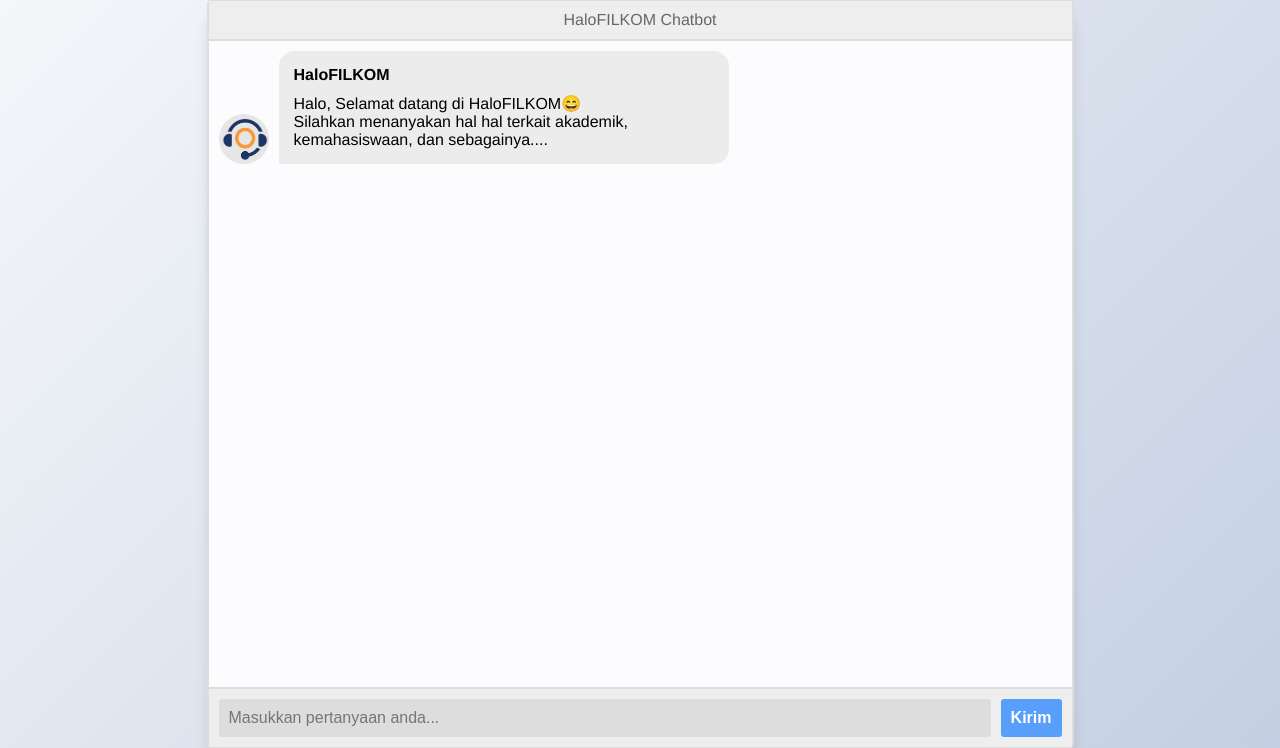
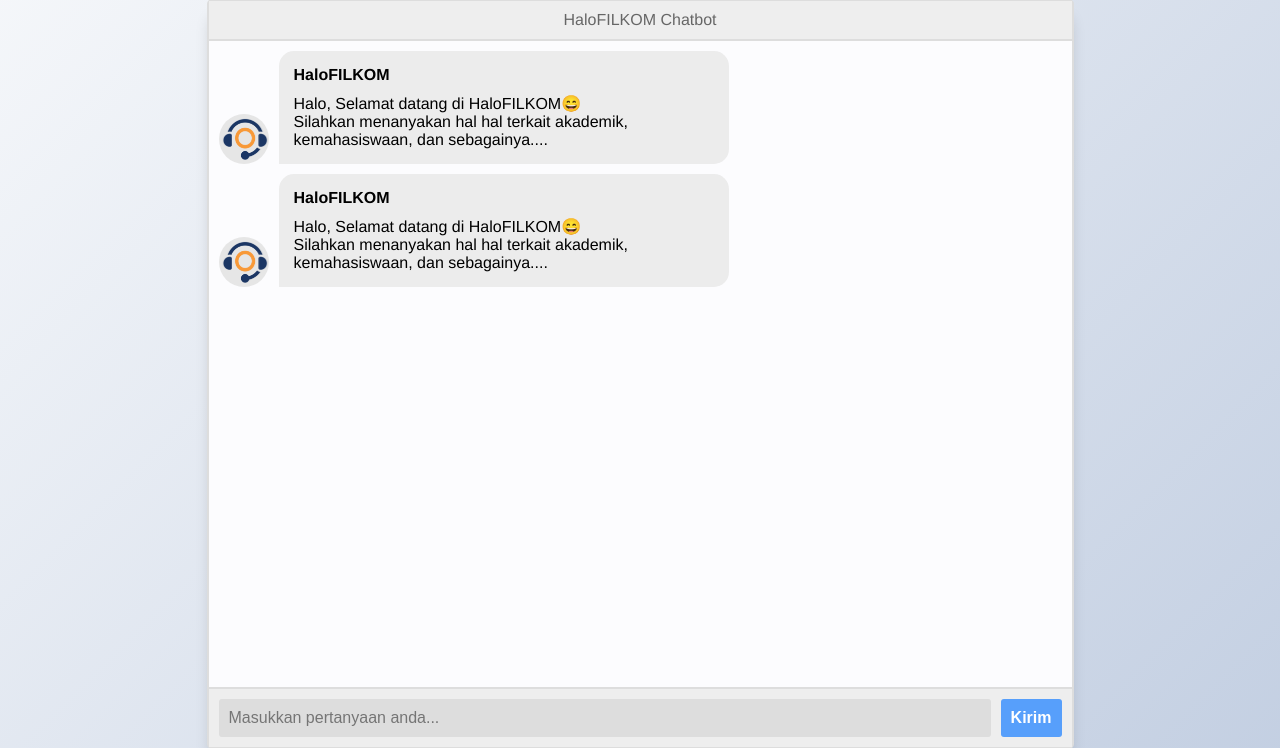
Before and after one commit to AndiAlifs/chatbot_filkom, a Flask app: page / in a window 1280 px wide. Shown: the part 26-774 px from the top of the page. Run offline with Flask 2, Linux system fonts and the light colour scheme; parts of the project's set-up code (start-up, migrations or seed data) failed here and were passed over; some libraries are stand-ins or nearby versions.

Commit message:
update sajaa

```diff
--- a/chatbotMLbased.py
+++ b/chatbotMLbased.py
@@ -99,7 +99,7 @@ def pred_class(text, vocab=words, labels=classes):
     result = model.predict(np.array([bow]))[0]
 
     # melakukan iterasi dari seluruh kemungkinan kelas dan melelminasi kelas dibawah threshold
-    thresh = 0.5
+    thresh = 0.3
     y_pred = [[idx, res] for idx, res in enumerate(result) if res > thresh]
 
     y_pred.sort(key=lambda x: x[1], reverse=True)
--- a/templates/index.html
+++ b/templates/index.html
@@ -39,7 +39,23 @@
           </div>
         </div>
       </div>
+      <div class="msg left-msg">
+        <div class="msg-img" style="background-image: url(static/halofilkom.png)"></div>
 
+        <div class="msg-bubble">
+          <div class="msg-info">
+            <div class="msg-info-name">HaloFILKOM</div>
+            <div class="msg-info-time"></div>
+          </div>
+
+          <div class="msg-text">
+            Halo, Selamat datang di HaloFILKOM😄
+          </div>
+          <div class="msg-text">
+            Silahkan menanyakan hal hal terkait akademik, kemahasiswaan, dan sebagainya....
+          </div>
+        </div>
+      </div>
     </main>
 
     <form class="msger-inputarea">
@@ -55,8 +71,6 @@
     const msgerInput = get(".msger-input");
     const msgerChat = get(".msger-chat");
 
-
-    // Icons made by Freepik from www.flaticon.com
     const BOT_IMG = "static/halofilkom.png";
     const PERSON_IMG = "static/mahastudent.png";
     const BOT_NAME = "HaloFILKOM";
```
Also changed, not shown: 1 other file.
